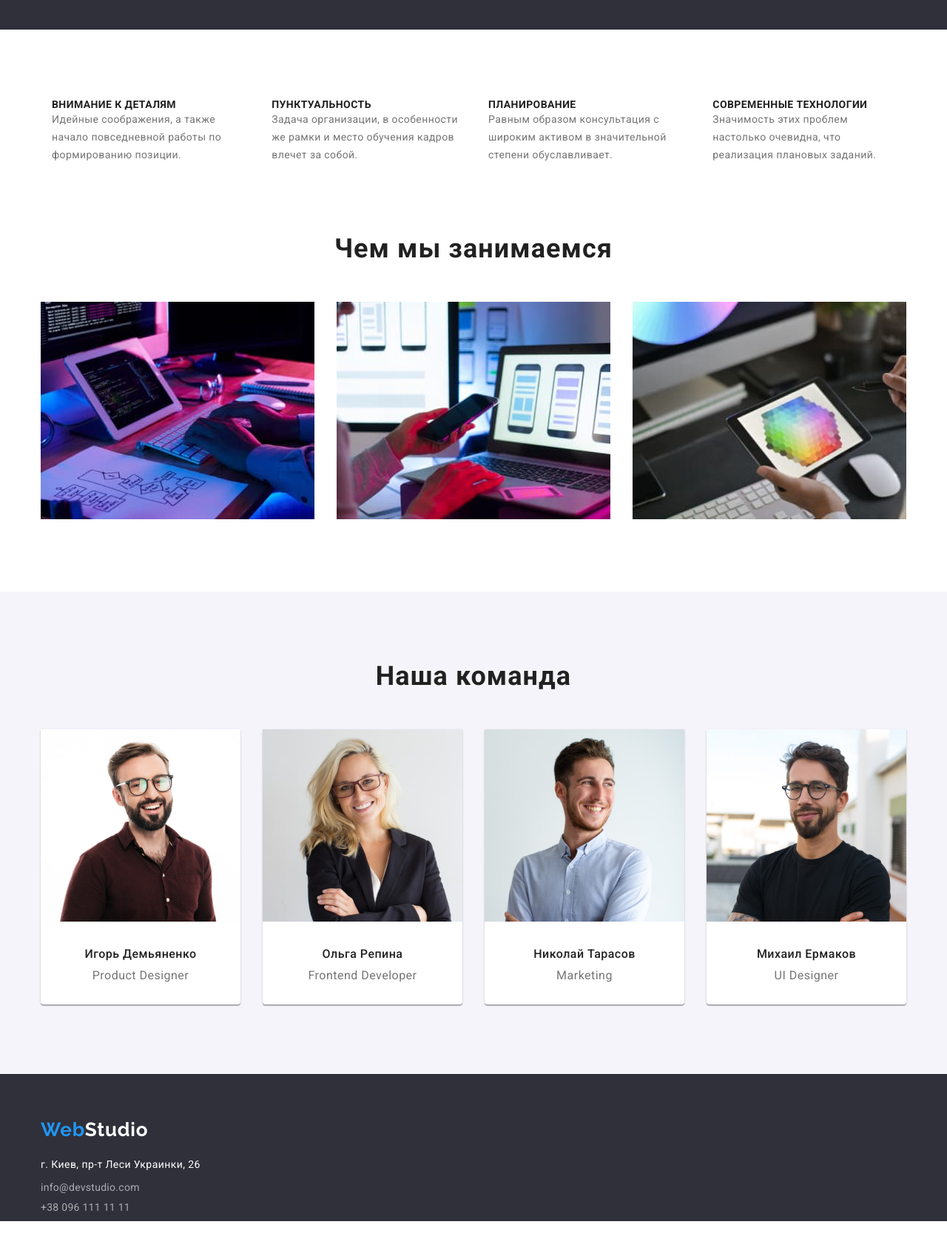
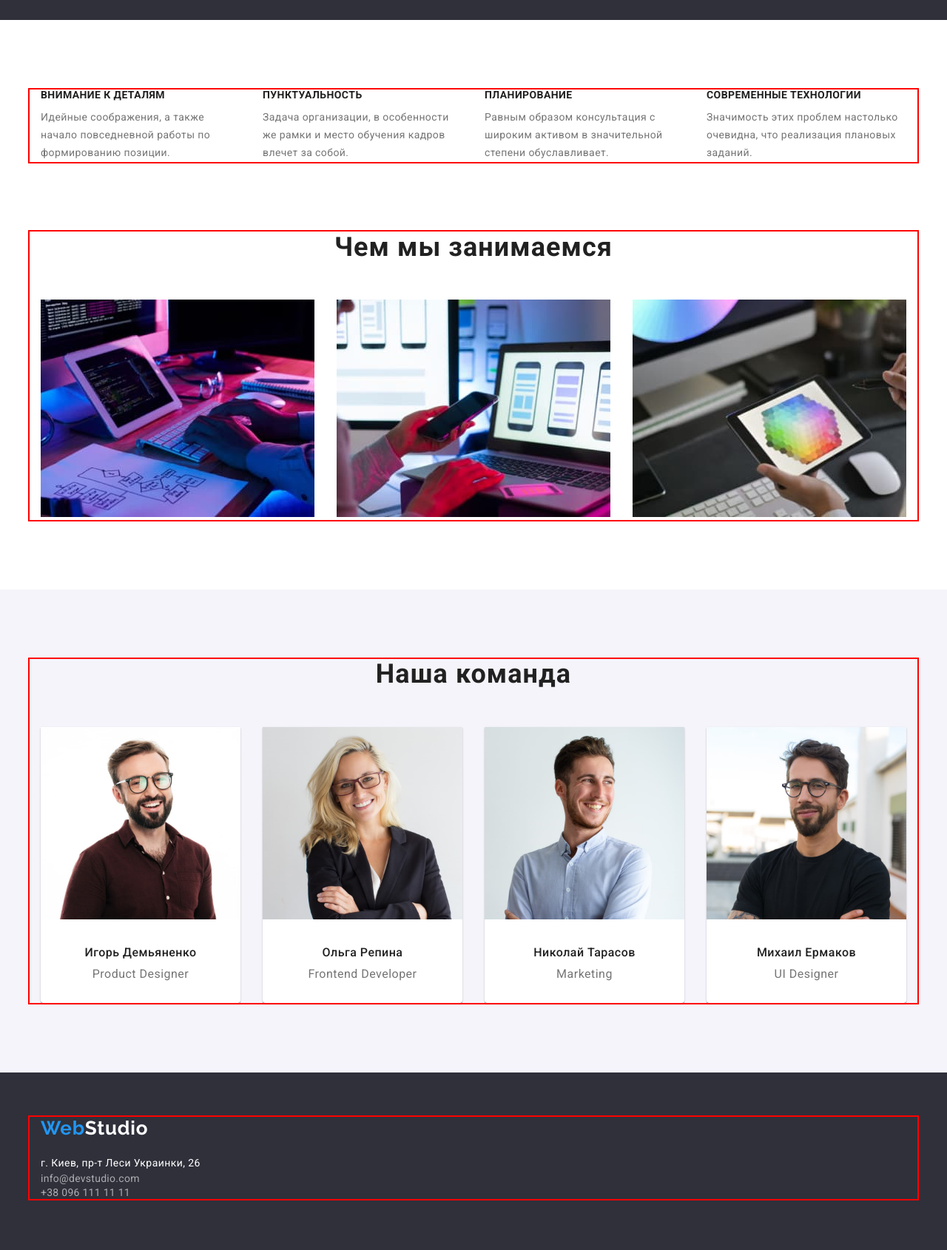
Before and after one commit to AndreyS86/AndreyS86-goit-markup-hw-03, a plain HTML site: page index.html in a window 1280 px wide. Shown: the part 660-2350 px from the top of the page at 74% size. Before the commit the page ends 2311 px from the top, so only its background shows below. Drawn offline with nearby package versions, Linux system fonts and the light colour scheme.

Commit message:
corrected

```diff
--- a/css/styles.css
+++ b/css/styles.css
@@ -48,7 +48,7 @@ list-style: none;
   padding-right: 15px;
   margin-right: auto;
   margin-left: auto;
-  /* outline: 2px solid red; */
+  outline: 2px solid red;
 }
 .section {
   padding-top: 94px;
@@ -58,15 +58,13 @@ list-style: none;
 /* -------------HEADER-------------- */
 .header .container {
   display: flex;
-  padding-top: 32px;
-  padding-bottom: 32px;
   border-bottom: 1px solid #ECECEC;
 }
 
 .header-list {
   display: flex;
   column-gap: 50px;
-  /* padding-top: 32px; */
+
 
 }
 
@@ -74,6 +72,8 @@ list-style: none;
   display: flex;
   column-gap: 30px;
   align-items: center;
+  padding-top: 32px;
+  padding-bottom: 32px;
 }
 
 .header-logo{
@@ -84,7 +84,9 @@ list-style: none;
   line-height: 1.19;
   letter-spacing: 0.03em;
   color: var(--link-btn-color);
-  padding-right: 93px;
+margin-right: 93px;
+padding-top: 24px;
+padding-bottom: 25px;
 }
 
 .header-logo-span {
@@ -138,9 +140,10 @@ color: var(--link-btn-color);
 }
 
 .header-nav {
-  padding-right: 344px;
+  margin-right: 344px;
   align-items: center;
-  padding-top: 8px;
+  padding-top: 32px;
+  padding-bottom: 32px;
 }
 
 .active {
@@ -152,6 +155,8 @@ color: var(--link-btn-color);
 .hero {
   background-color: var(--background-secondary-color);
   display: block;
+  padding-top: 200px;
+padding-bottom: 200px;
 }
 
 .hero-title {
@@ -163,15 +168,14 @@ letter-spacing: 0.06em;
 text-transform: uppercase;
 color:var(--background-title-color);
 max-width: 696px;
-padding-top: 200px;
 margin-left: auto;
 margin-right: auto;
 
 }
 .hero-button {
-  padding-top: 30px;
-  padding-bottom: 200px;
+  margin-top: 30px;
 }
+
 .hero-btn {
 font-family: inherit;
 font-weight: 700;
@@ -190,7 +194,6 @@ margin-left: auto;
 margin-right: auto;
 box-shadow: 0px 4px 4px rgba(0, 0, 0, 0.15);
 border-radius: 4px;
-
 }
 
 
@@ -199,16 +202,12 @@ border-radius: 4px;
 .peculiarities {
 background-color: var(--background-title-color);
 padding-top: 94px;
-
+padding-bottom: 94px;
 }
 
 .peculiarities-list{
   display: flex;
-  justify-content: space-between;
-  min-width: 270px;
-padding-left: 15px;
-padding-right: 15px;
-column-gap: 30px;
+  gap: 30px;
 }
 
 .visually-hidden {
@@ -223,6 +222,9 @@ column-gap: 30px;
     clip-path: inset(50%);
     margin: -1px;
   }
+.peculiarities-item{
+  max-width: 270px;
+}
 
 .peculiarities-title {
     font-weight: 700;
@@ -231,6 +233,7 @@ column-gap: 30px;
     letter-spacing: 0.03em;
     text-transform: uppercase;
     color: var(--main-title-color);
+    margin-bottom: 10px;
 }
 
 .peculiarities-text {
@@ -239,7 +242,11 @@ column-gap: 30px;
     letter-spacing: 0.03em;
     color: var(--text-secondary-color);
 }
+
 /* -------------ABOUT-------------- */
+.about {
+padding-bottom: 94px;
+}
 
 .about-title {
 font-weight: 700;
@@ -248,7 +255,7 @@ line-height: 1.17;
 text-align: center;
 letter-spacing: 0.03em;
 color:  var(--main-title-color);
-padding-bottom: 50px;
+margin-bottom: 50px;
 }
 
 .about-item {
@@ -264,6 +271,8 @@ padding-bottom: 50px;
 
 .team {
   background-color: var(--background-team);
+  padding-top: 94px;
+  padding-bottom: 94px;
 }
 
 .team-item {
@@ -280,12 +289,17 @@ line-height: 1.16;
 text-align: center;
 letter-spacing: 0.03em;
 color: var(--main-title-color);
-padding-bottom: 50px;
+margin-bottom: 50px;
 min-width: 264px;
 }
 .team-list {
   display: flex;
   justify-content: space-between;
+}
+
+.item-title {
+  padding-top: 30px;
+  padding-bottom: 30px;
 }
 
 .team-item-title {
@@ -296,8 +310,7 @@ text-align: center;
 letter-spacing: 0.03em;
 color:  var(--main-title-color);
 min-width: 129px;
-padding-bottom: 10px;
-padding-top: 30px;
+margin-bottom: 10px;
 }
 
 .team-item-profession {
@@ -307,13 +320,14 @@ text-align: center;
 letter-spacing: 0.03em;
 color: var(--text-secondary-color);
 min-width: 130px;
-padding-bottom: 30px;
 }
 
 /* -------------FOOTER-------------- */
 
 .footer {
   background-color: var(--background-secondary-color);
+  padding-top: 60px;
+  padding-bottom: 60px;
 }
 
 .footer-logo{
@@ -324,11 +338,10 @@ padding-bottom: 30px;
   line-height: 1.19;
   letter-spacing: 0.03em;
   color: var(--link-btn-color);
-  padding-top: 60px;
   display: inline-block;
 }
 
-.footer-item {
+.footer-item-tel {
   margin-bottom: 9px;
 }
 
@@ -343,8 +356,7 @@ color: var(--background-title-color);
 }
 
 .footer-adress {
-padding-top: 20px;
-padding-bottom: 9px;
+margin-top: 20px;
 }
 
 .footer-adress-link {
@@ -354,13 +366,11 @@ font-size: 14px;
 line-height: 1.71;
 letter-spacing: 0.03em;
 color: var(--background-title-color);
-padding-top: 20px;
-padding-bottom: 9px;
-min-width: 211px;
+max-width: 211px;
+margin-bottom: 9px;
 }
-
-.footer-list {
-  padding-top: 9px;
+.footer-adr {
+  margin-bottom: 9px;
 }
 
 .footer-link,
@@ -397,7 +407,6 @@ letter-spacing: 0.03em;
 color: var(--main-title-color);
 padding: 6px 22px ;
 border: transparent;
-box-shadow: 0px 3px 1px rgba(0, 0, 0, 0.1), 0px 1px 2px rgba(0, 0, 0, 0.08), 0px 2px 2px rgba(0, 0, 0, 0.12);
 border-radius: 4px;
 }
 
@@ -421,21 +430,16 @@ background-color: var(--link-btn-color);
   display: flex;
   flex-basis: calc((100%-60)/3);
   flex-wrap: wrap;
-  column-gap: 30px;
+  gap: 30px;
 }
 
-.works-item {
-  margin-bottom: 30px;
-}
 .works-item-title {
 font-weight: 700;
 font-size: 18px;
 line-height: 2.0;
 letter-spacing: 0.06em;
 color: var(--main-title-color);
-margin-top: 20px;
-margin-left: 24px;
-/* width: 322px; */
+
   }
 
 .works-item-text {
@@ -443,14 +447,11 @@ font-size: 16px;
 line-height: 1.88;
 letter-spacing: 0.03em;
 color: var(--text-secondary-color);
-margin-top: 4px;
-margin-left: 24px;
-/* width: 322px; */
  }
 
  .works-border {
   border-right: 1px solid #EEEEEE;
   border-left: 1px solid #EEEEEE;
   border-bottom: 1px solid #EEEEEE;
+  padding: 20px 24px 20px 24px;
 };
- }
--- a/index.html
+++ b/index.html
@@ -96,7 +96,7 @@
       </div>
       </section>
       <section class="about ">
-        <div class="container section">
+        <div class="container">
         <h2 class="about-title">Чем мы занимаемся</h2>
         <ul class="about-list list">
           <li class="about-item">
@@ -116,27 +116,29 @@
       </div>
       </section>
       <section class="team ">
-       <div class="container section">
+       <div class="container">
         <h2 class="team-title">Наша команда</h2>
         <ul class="team-list list">
           <li class="team-item">
             <img src="./imges/img4.jpg" width="270" alt="Product Designer" />
+            <div class="item-title">
               <h3 class="team-item-title">Игорь Демьяненко</h3>
-            <p lang="en" class="team-item-profession">
-              Product Designer
-            </p>
+              <p lang="en" class="team-item-profession">Product Designer</p>
+            </div>
           </li>
           <li class="team-item">
             <img src="./imges/img5.jpg" width="270" alt="Frontend Developer" />
+            <div class="item-title">
               <h3 class="team-item-title">Ольга Репина</h3>
-            <p lang="en" class="team-item-profession">
-              Frontend Developer
-            </p>
+              <p lang="en" class="team-item-profession">Frontend Developer</p>
+            </div>
           </li>
           <li class="team-item">
             <img src="./imges/img6.jpg" width="270" alt="Marketing" />
+            <div class="item-title">
               <h3 class="team-item-title">Николай Тарасов</h3>
               <p lang="en" class="team-item-profession">Marketing</p>
+            </div>
           </li>
           <li class="team-item">
             <img
@@ -144,8 +146,10 @@
               width="270"
               alt="UI Designer"
             />
+            <div class="item-title">
               <h3 class="team-item-title">Михаил Ермаков</h3>
               <p lang="en" class="team-item-profession">UI Designer</p>
+            </div>
           </li>
         </ul>
        </div>
```
Also changed, not shown: portfolio.html (+20 -22 lines). Lines whose indentation alone changed are shown as unchanged.
